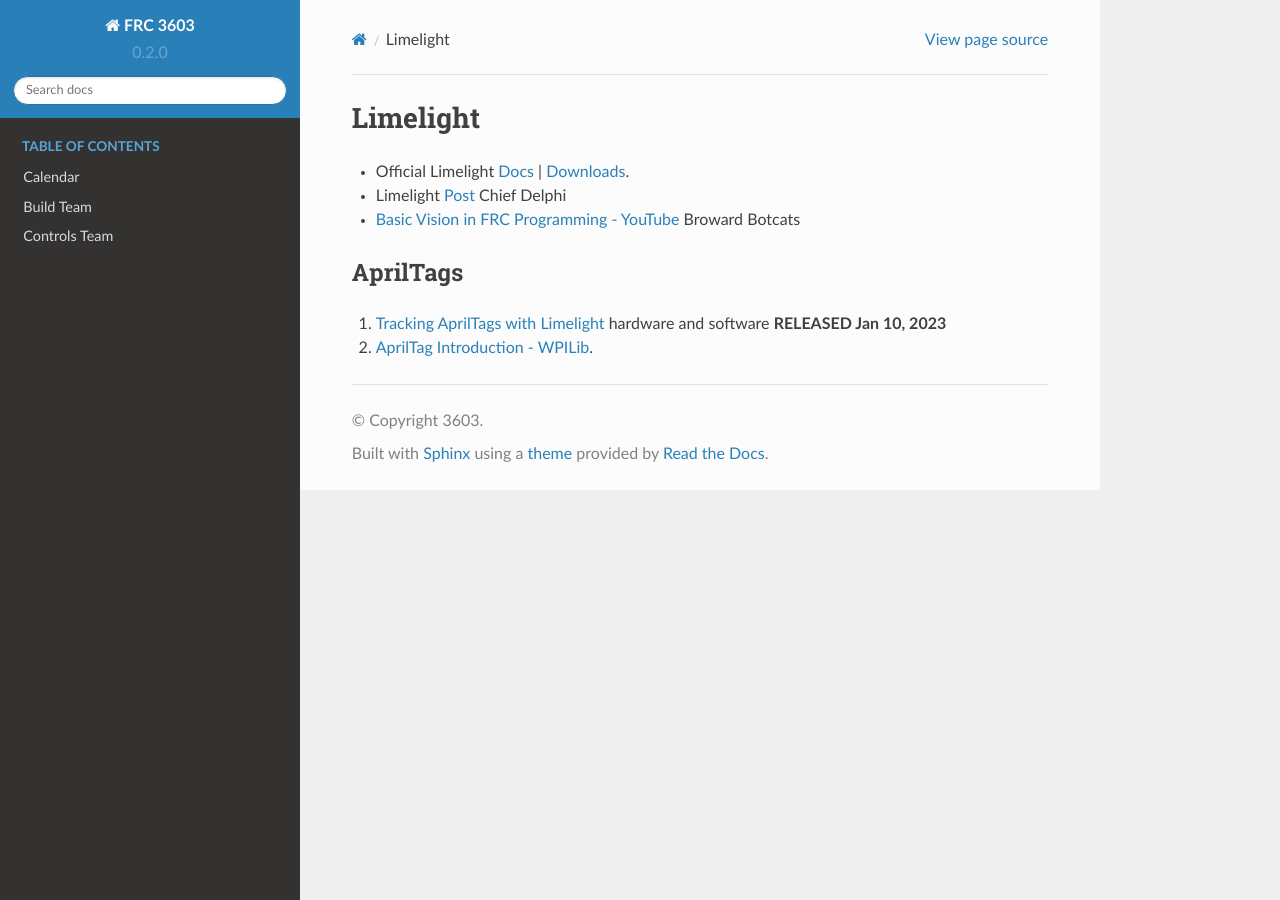
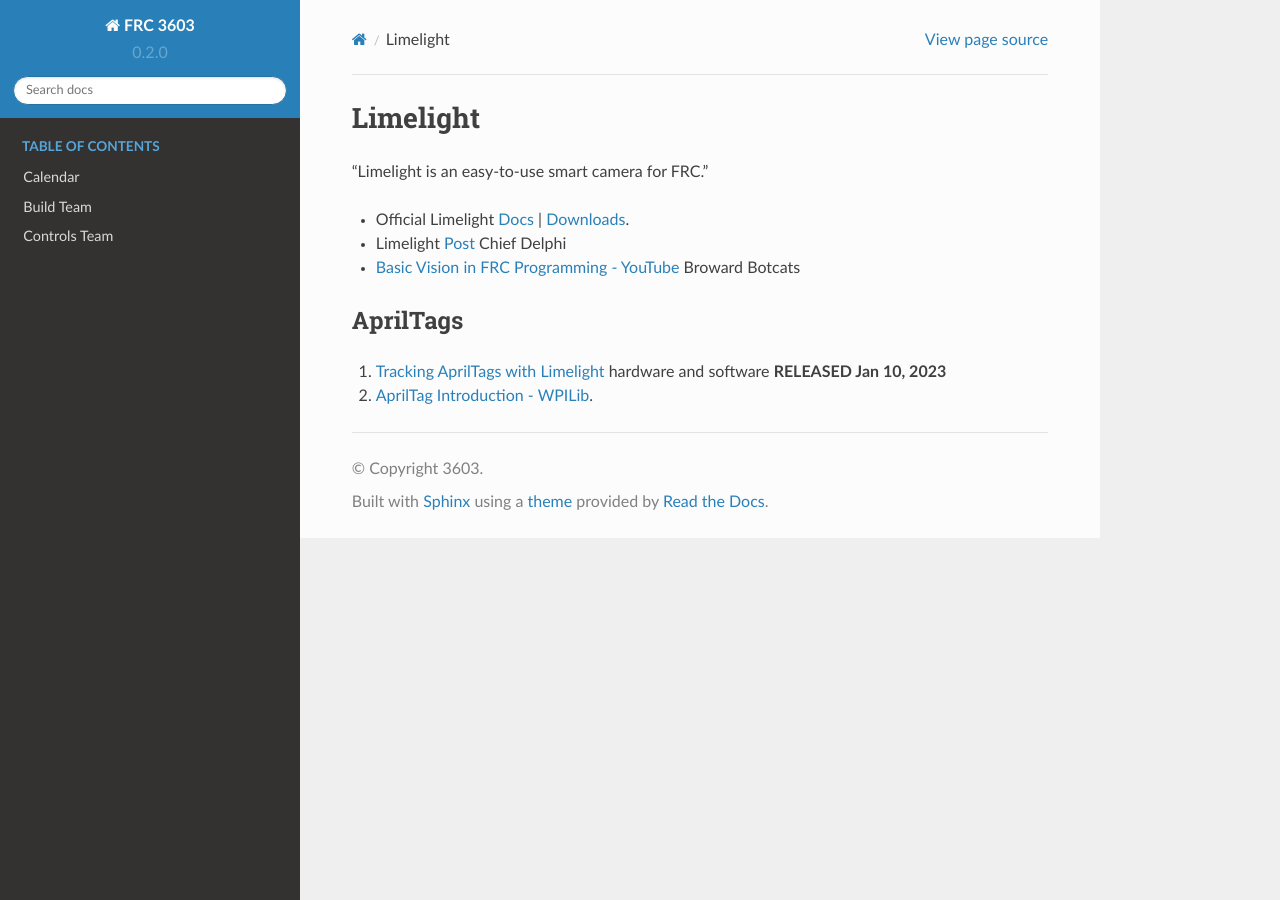
Before and after one commit to CyberCoyotes/3603-CodingHandbook, a Sphinx documentation site: the page built from docs/source/controls/vision/limelight.rst, in a window 1280 px wide. Built offline with Sphinx 7.4.7 and the Read the Docs theme 2.0.0, drawn with Linux system fonts in a browser that asks for light colours; pages that are not in the unit, such as notebooks, are missing from menus.

Commit message:
Update limelight.rst

```diff
--- a/docs/source/controls/vision/limelight.rst
+++ b/docs/source/controls/vision/limelight.rst
@@ -1,6 +1,7 @@
 ====
 Limelight
 ====
+"Limelight is an easy-to-use smart camera for FRC."
 
 * Official Limelight `Docs <https://docs.limelightvision.io/en/latest/>`_ | `Downloads <https://limelightvision.io/pages/downloads>`_.
 * Limelight `Post <https://www.chiefdelphi.com/t/limelight-2022-0-3-update/400306>`_ Chief Delphi
```
